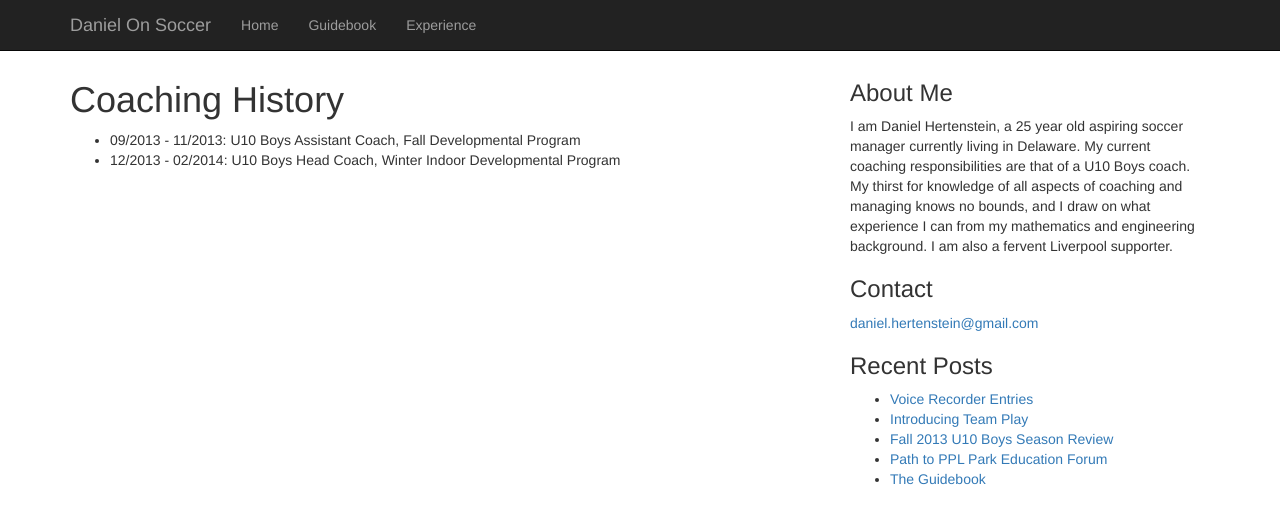
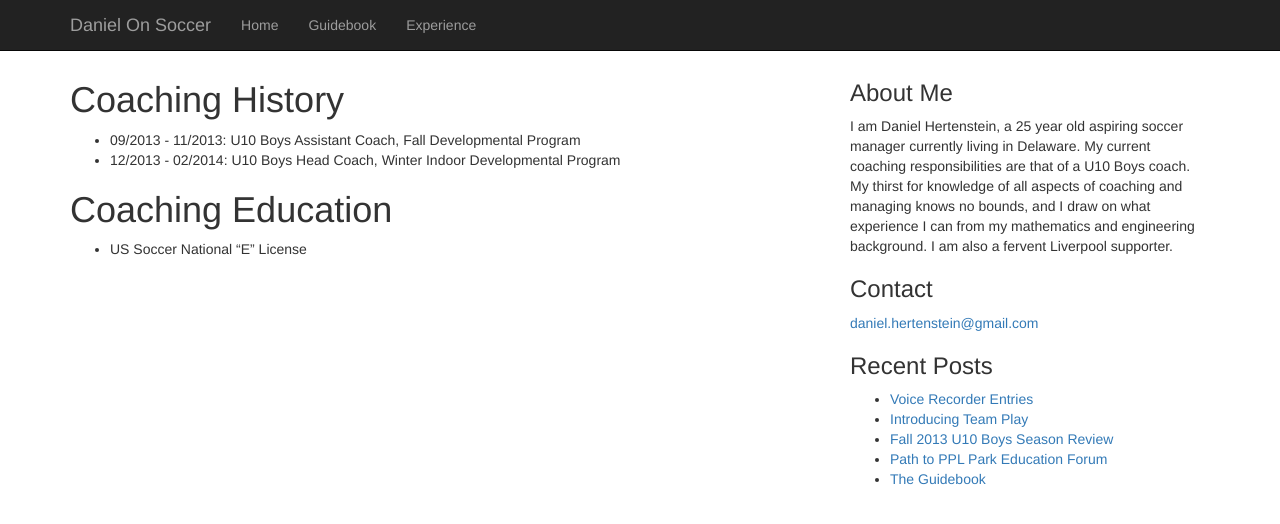
Before and after one commit to danielhertenstein/Soccer-Website, a Jekyll site: the page built from experience/index.md, in a window 1280 px wide. Shown: the top 524 px of the page. Built offline with Jekyll 4.4.1, drawn with Linux system fonts in a browser that asks for light colours; nearby versions of some CDN libraries.

Commit message:
Adds coaching licenses to experiece page.

```diff
--- a/experience/index.md
+++ b/experience/index.md
@@ -7,3 +7,7 @@ title: Coaching Experience
 
 * 09/2013 - 11/2013: U10 Boys Assistant Coach, Fall Developmental Program
 * 12/2013 - 02/2014: U10 Boys Head Coach, Winter Indoor Developmental Program
+
+#Coaching Education
+
+* US Soccer National "E" License
```
